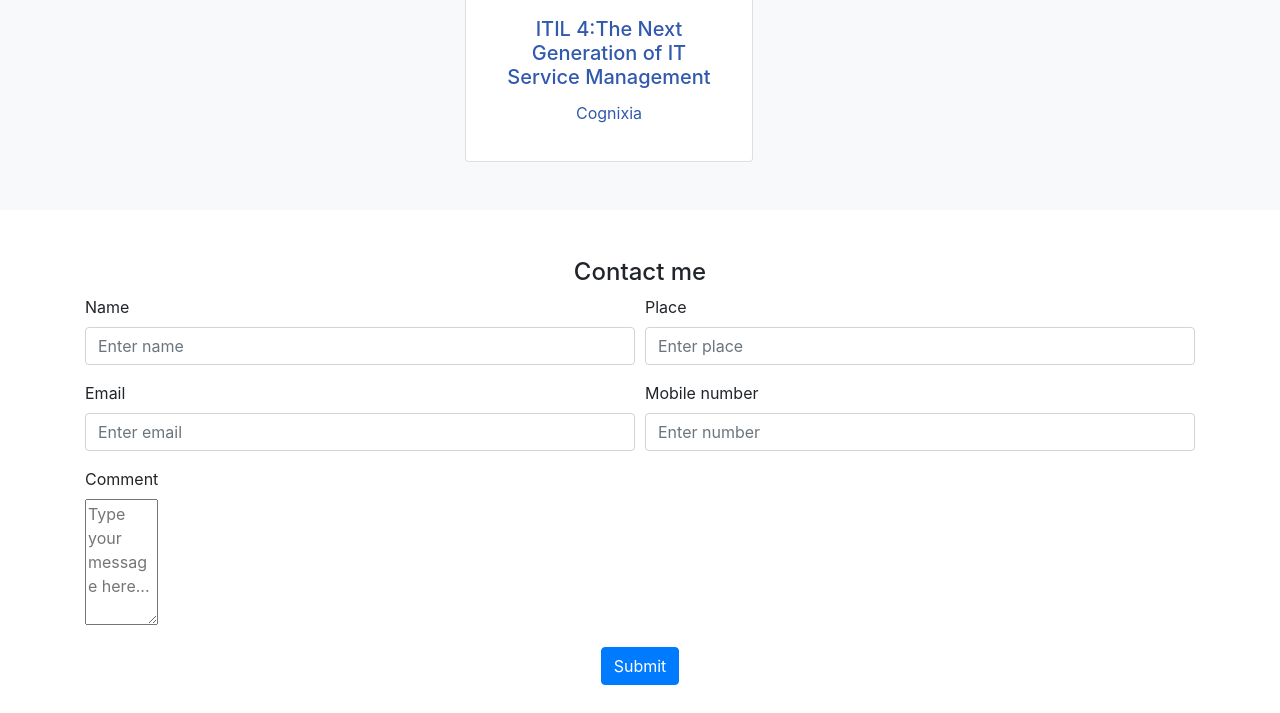
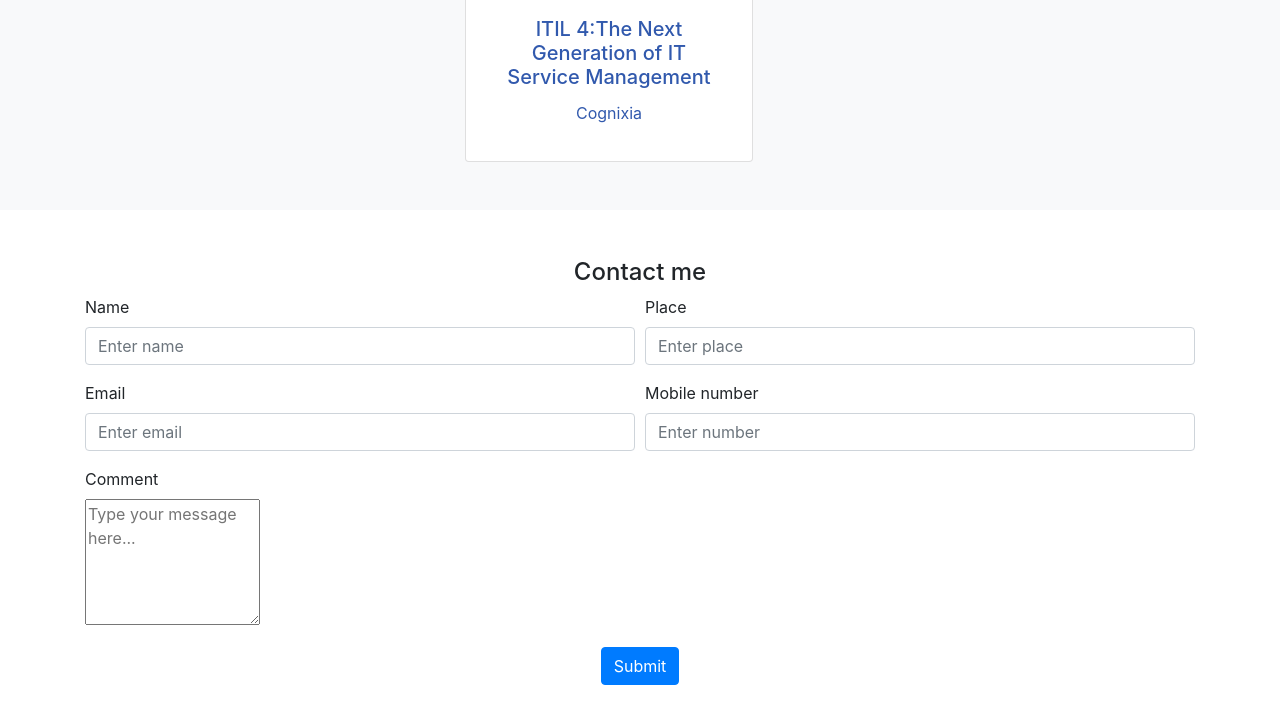
Before and after one commit to ddrx2002/personalsite, a plain HTML site: page index.html in a window 1280 px wide. Shown: the part 1050-1763 px from the top of the page. Drawn offline with nearby package versions, Linux system fonts and the light colour scheme.

Commit message:
Update index.html

```diff
--- a/index.html
+++ b/index.html
@@ -154,7 +154,7 @@
                 <div class="form-group">
                   <label for="inputAddress">Comment </label>
                  <br>
-                  <textarea  cols="5" rows="5" placeholder="Type your message here..."></textarea>
+                  <textarea  cols="15" rows="5" placeholder="Type your message here..."></textarea>
                 </div>
 
 
```
